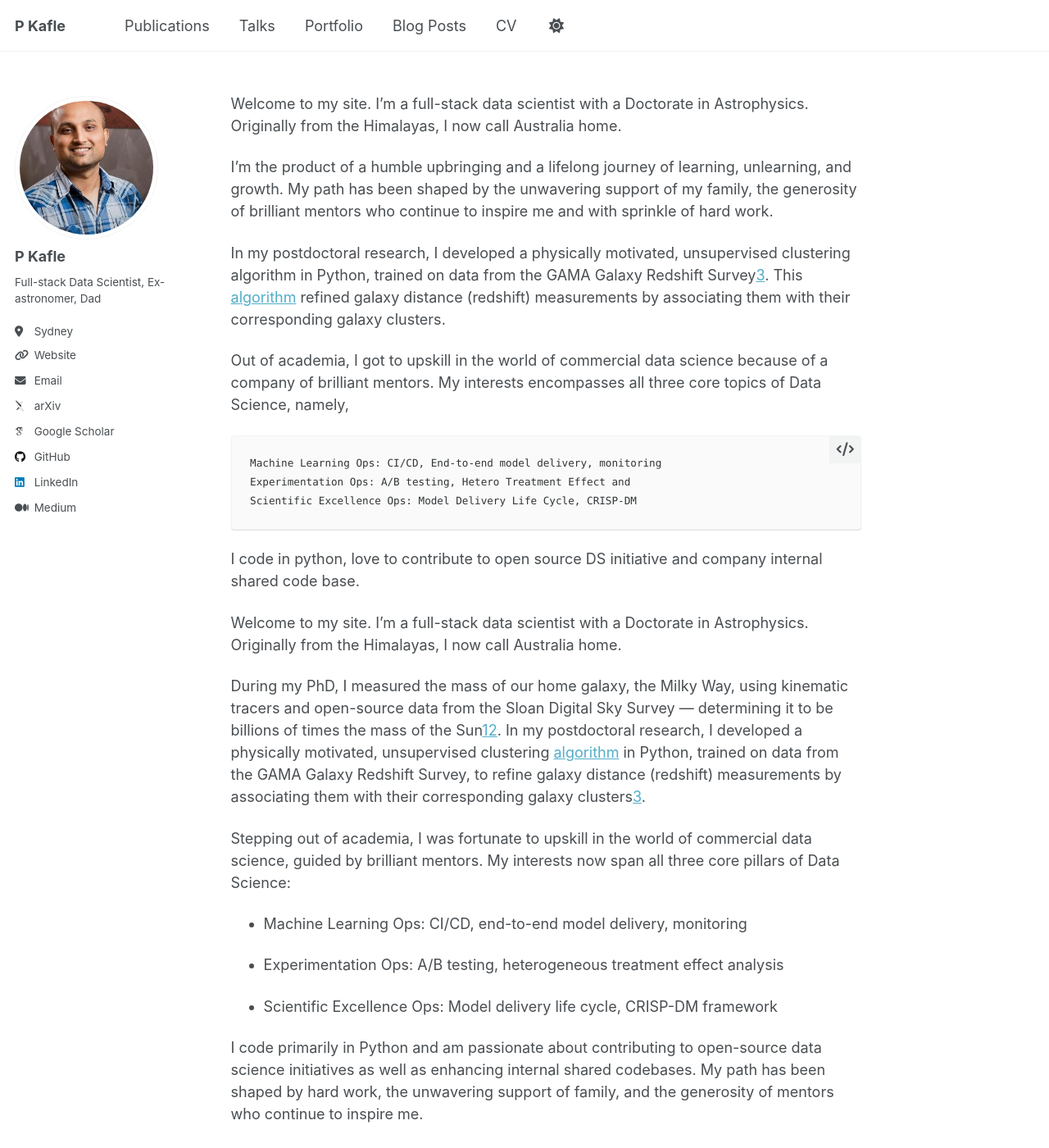
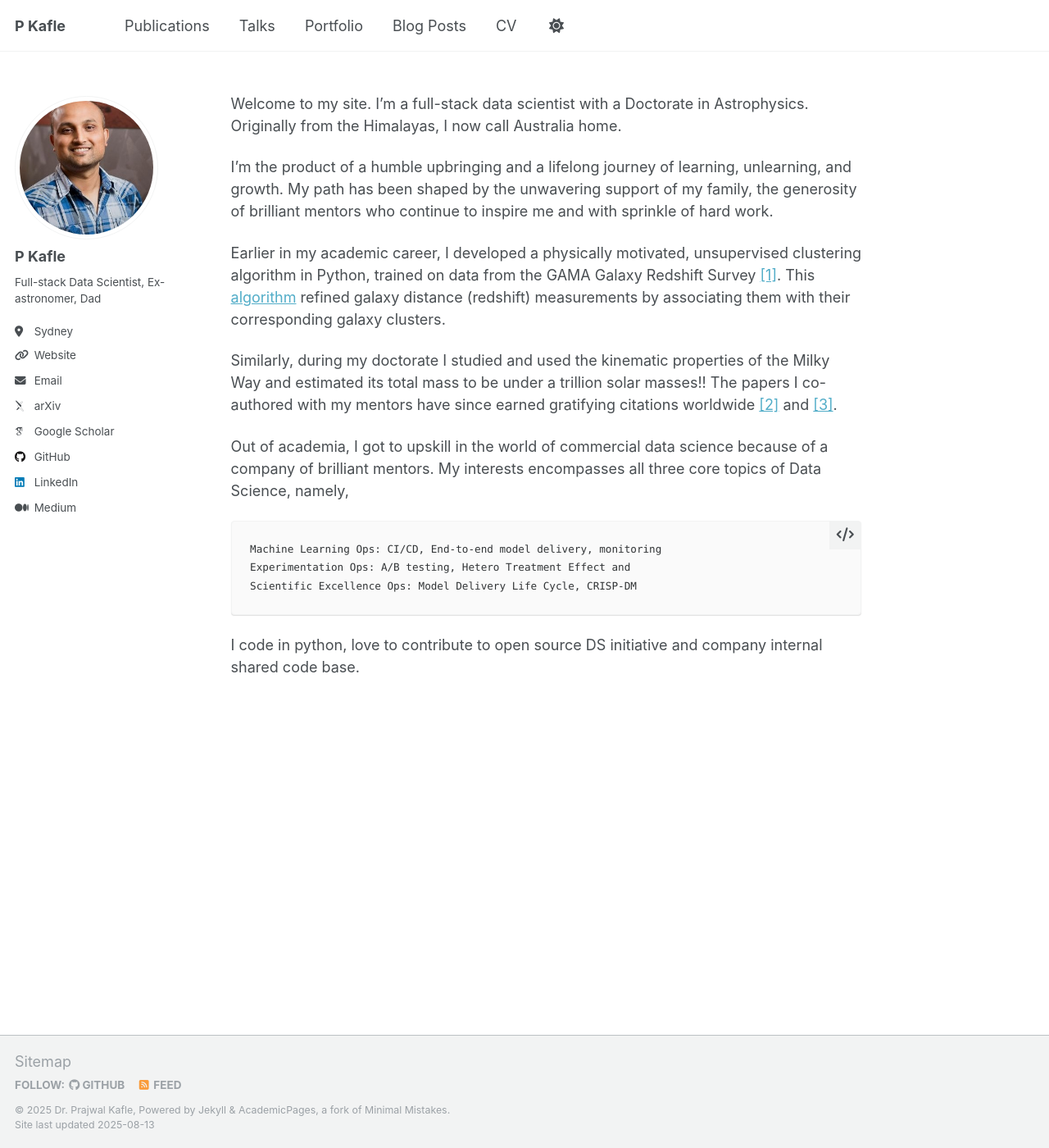
Before and after one commit to pkaf/pkaf.github.io, a Jekyll site: the page built from _pages/about.md, in a window 1280 px wide and 1400 px high. Shown: the whole window at 82% size. Built offline with Jekyll 4.4.1, drawn with Linux system fonts in a browser that asks for light colours; some web fonts are replaced; a script that is not in the unit is left out.

Commit message:
about updated

```diff
--- a/_pages/about.md
+++ b/_pages/about.md
@@ -12,8 +12,9 @@ Welcome to my site. I’m a full-stack data scientist with a Doctorate in Astrop
 I’m the product of a humble upbringing and a lifelong journey of learning, unlearning, and growth.
 My path has been shaped by the unwavering support of my family, the generosity of brilliant mentors who continue to inspire me and with sprinkle of hard work.
 
+Earlier in my academic career, I developed a physically motivated, unsupervised clustering algorithm in Python, trained on data from the GAMA Galaxy Redshift Survey [[1]](https://academic.oup.com/mnras/article/479/3/3746/5039667). This [algorithm](https://github.com/pkaf/galtag) refined galaxy distance (redshift) measurements by associating them with their corresponding galaxy clusters.
 
-In my postdoctoral research, I developed a physically motivated, unsupervised clustering algorithm in Python, trained on data from the GAMA Galaxy Redshift Survey[3](https://academic.oup.com/mnras/article/479/3/3746/5039667). This [algorithm](https://github.com/pkaf/galtag) refined galaxy distance (redshift) measurements by associating them with their corresponding galaxy clusters.
+Similarly, during my doctorate I studied and used the kinematic properties of the Milky Way and estimated its total mass to be under a trillion solar masses!! The papers I co-authored with my mentors have since earned gratifying citations worldwide [[2]](https://iopscience.iop.org/article/10.1088/0004-637X/761/2/98) and [[3]](https://iopscience.iop.org/article/10.1088/0004-637X/794/1/59).
 
 Out of academia, I got to upskill in the world of commercial data science because of a company of brilliant mentors. My interests encompasses all three core topics of Data Science, namely,
 
@@ -22,18 +23,3 @@ Out of academia, I got to upskill in the world of commercial data science becaus
     Scientific Excellence Ops: Model Delivery Life Cycle, CRISP-DM
 
 I code in python, love to contribute to open source DS initiative and company internal shared code base.
-
-Welcome to my site. I’m a full-stack data scientist with a Doctorate in Astrophysics. Originally from the Himalayas, I now call Australia home.
-
-During my PhD, I measured the mass of our home galaxy, the Milky Way, using kinematic tracers and open-source data from the Sloan Digital Sky Survey — determining it to be billions of times the mass of the Sun[1](https://iopscience.iop.org/article/10.1088/0004-637X/761/2/98)[2](https://iopscience.iop.org/article/10.1088/0004-637X/794/1/59). In my postdoctoral research, I developed a physically motivated, unsupervised clustering [algorithm](https://github.com/pkaf/galtag) in Python, trained on data from the GAMA Galaxy Redshift Survey, to refine galaxy distance (redshift) measurements by associating them with their corresponding galaxy clusters[3](https://academic.oup.com/mnras/article/479/3/3746/5039667).
-
-Stepping out of academia, I was fortunate to upskill in the world of commercial data science, guided by brilliant mentors. My interests now span all three core pillars of Data Science:
-
-  - Machine Learning Ops: CI/CD, end-to-end model delivery, monitoring
-
-  - Experimentation Ops: A/B testing, heterogeneous treatment effect analysis
-
-  - Scientific Excellence Ops: Model delivery life cycle, CRISP-DM framework
-
-
-I code primarily in Python and am passionate about contributing to open-source data science initiatives as well as enhancing internal shared codebases. My path has been shaped by hard work, the unwavering support of family, and the generosity of mentors who continue to inspire me.
```
